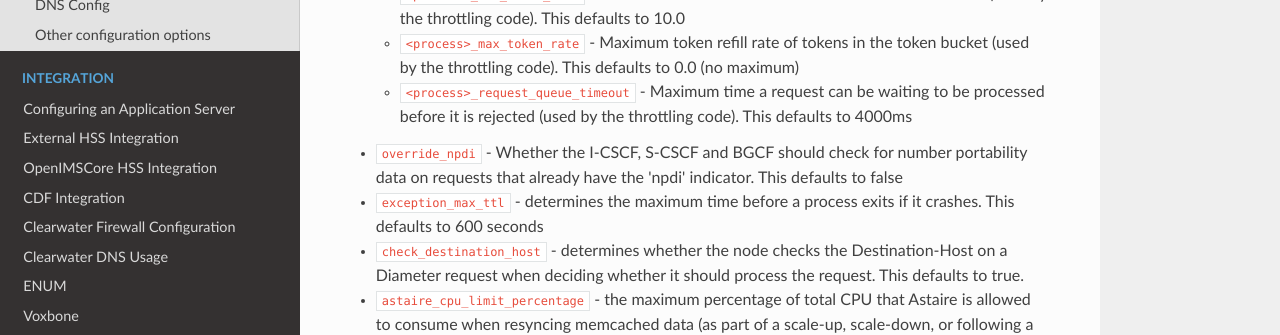
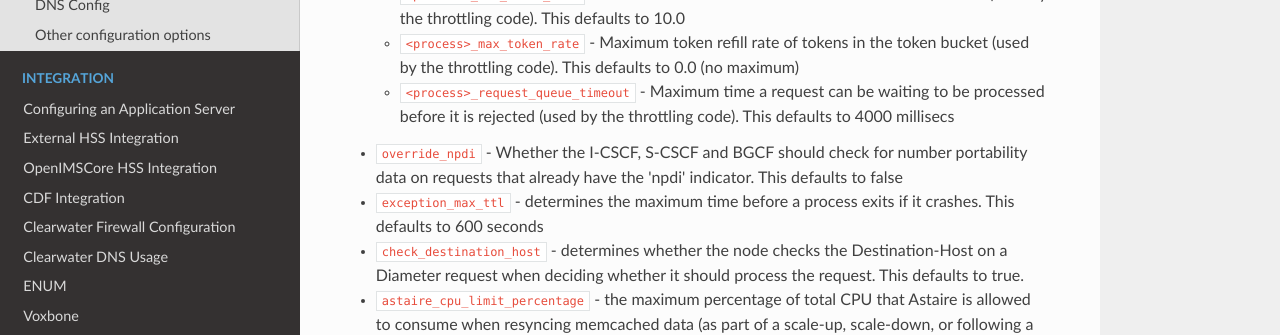
Before and after one commit to Metaswitch/clearwater-readthedocs, an MkDocs documentation site: the page built from docs/Clearwater_Configuration_Options_Reference.md, in a window 1280 px wide and 900 px high, scrolled down 9699 px. Shown: the part 176-511 px from the top of the window. Built offline with MkDocs 1.6.1, drawn with Linux system fonts in a browser that asks for light colours; nearby versions of some CDN libraries; old or Windows-style settings are respelled for this version of MkDocs.

Commit message:
Updates after review

```diff
--- a/docs/Clearwater_Configuration_Options_Reference.md
+++ b/docs/Clearwater_Configuration_Options_Reference.md
@@ -189,7 +189,7 @@ This section describes optional configuration options, particularly for ensuring
     * `<process>_init_token_rate` - Initial token refill rate of tokens in the token bucket (used by the throttling code). This defaults to 250 tokens per second per core
     * `<process>_min_token_rate` - Minimum token refill rate of tokens in the token bucket (used by the throttling code). This defaults to 10.0
     * `<process>_max_token_rate` - Maximum token refill rate of tokens in the token bucket (used by the throttling code). This defaults to 0.0 (no maximum)
-    * `<process>_request_queue_timeout` - Maximum time a request can be waiting to be processed before it is rejected (used by the throttling code). This defaults to 4000ms
+    * `<process>_request_queue_timeout` - Maximum time a request can be waiting to be processed before it is rejected (used by the throttling code). This defaults to 4000 millisecs
 * `override_npdi` - Whether the I-CSCF, S-CSCF and BGCF should check for number portability data on requests that already have the 'npdi' indicator. This defaults to false
 * `exception_max_ttl` - determines the maximum time before a process exits if it crashes. This defaults to 600 seconds
 * `check_destination_host` - determines whether the node checks the Destination-Host on a Diameter request when deciding whether it should process the request. This defaults to true.
```
